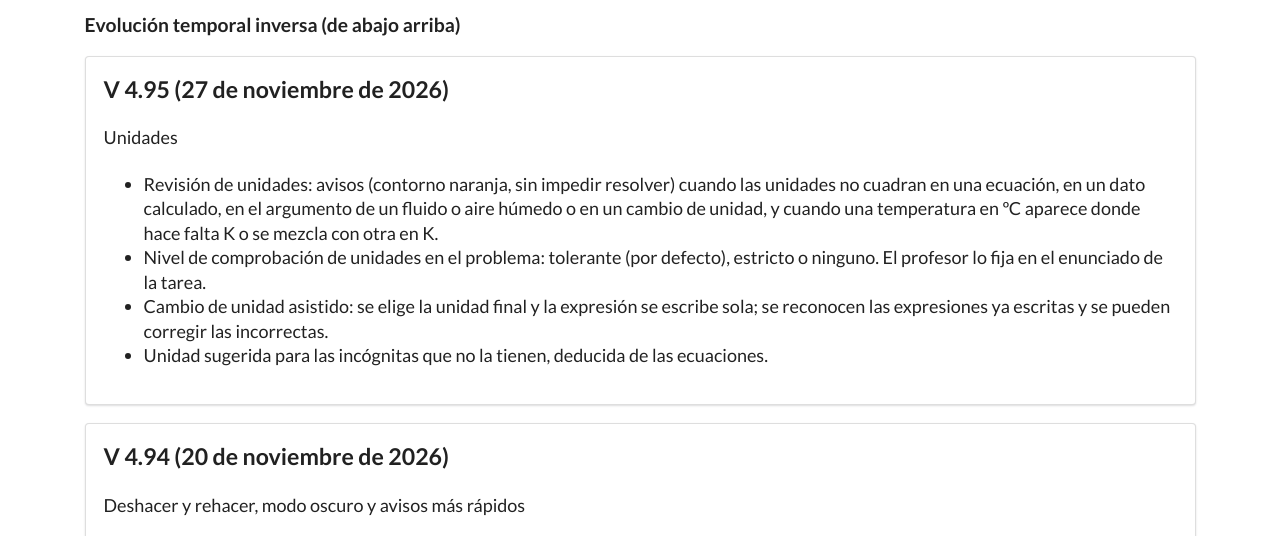
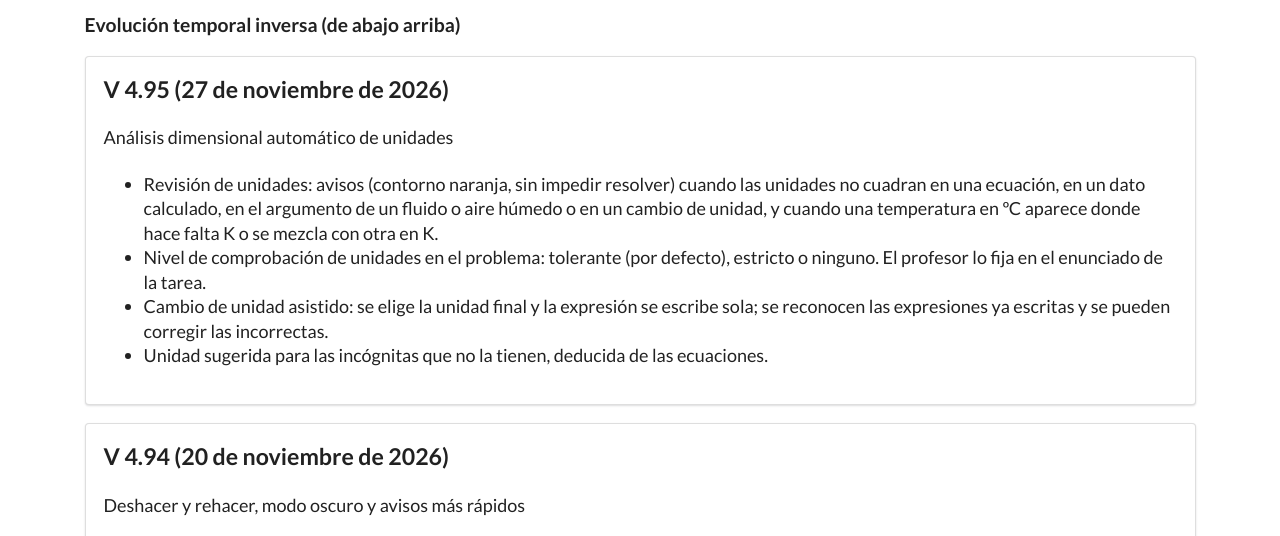
Before and after one commit to jfCoronel/psolver_org_docs, a plain HTML site: page la_historia.html in a window 1280 px wide. Shown: the part 222-758 px from the top of the page. Drawn offline with nearby package versions, Linux system fonts and the light colour scheme.

Commit message:
Historia 4.95: análisis dimensional automático de unidades
Co-Authored-By: Claude Opus 5.5 <noreply@anthropic.com>

```diff
--- a/la_historia.html
+++ b/la_historia.html
@@ -36,7 +36,7 @@
 
 			<div class="ui segment">
 				<h3>V 4.95 (27 de noviembre de 2026)</h3>
-				<p>Unidades</p>
+				<p>Análisis dimensional automático de unidades</p>
 				<ul>
 					<li>Revisión de unidades: avisos (contorno naranja, sin impedir resolver) cuando las unidades no cuadran en una
 						ecuación, en un dato calculado, en el argumento de un fluido o aire húmedo o en un cambio de unidad, y cuando una
```
Also changed, not shown: history.html (+1 -1 lines).
